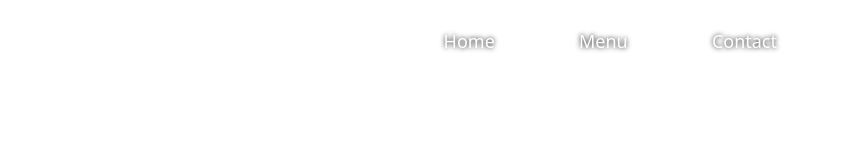
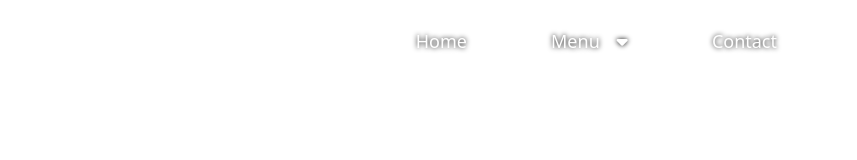
Before and after one commit to Daraphista/frontyard, a website built with webpack: page dist/index.html in a window 1280 px wide. Shown: the top 160 px of the page, 423-1280 px from the left. Built offline with nearby package versions, Linux system fonts and the light colour scheme; files whose address does not match are found by name.

Commit message:
feat(nav): add arrow icon to Menu tab

```diff
--- a/dist/index.html
+++ b/dist/index.html
@@ -22,8 +22,8 @@
         <a
           href=""
           class="p-10 text-lg text-white [text-shadow:0px_0px_5px_black]"
-          >Menu</a
-        >
+          >Menu <i class="fa-solid fa-caret-down ml-3"></i
+        ></a>
         <a
           href=""
           class="p-10 text-lg text-white [text-shadow:0px_0px_5px_black]"
```
